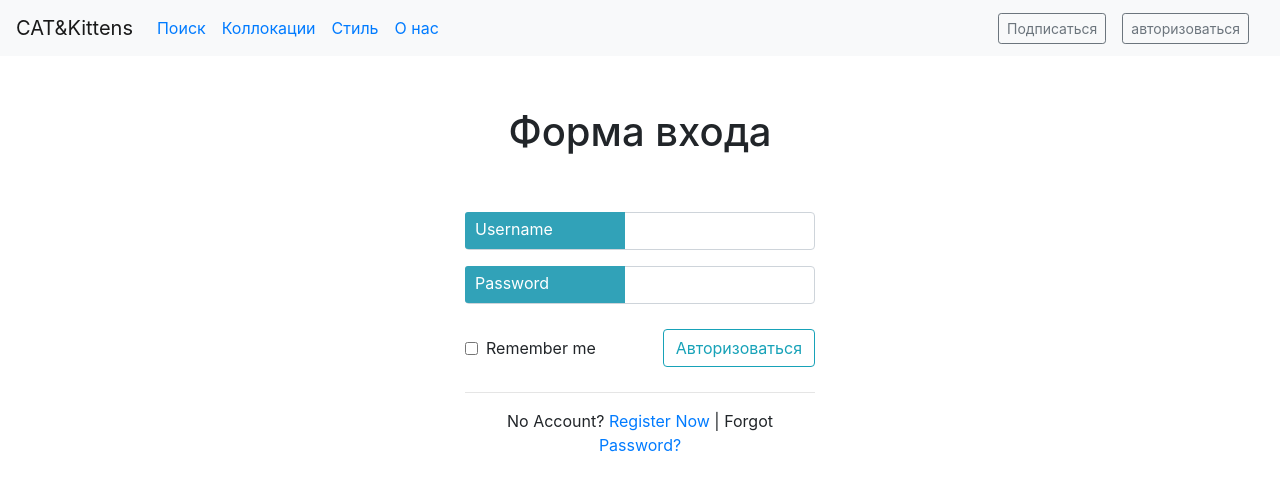
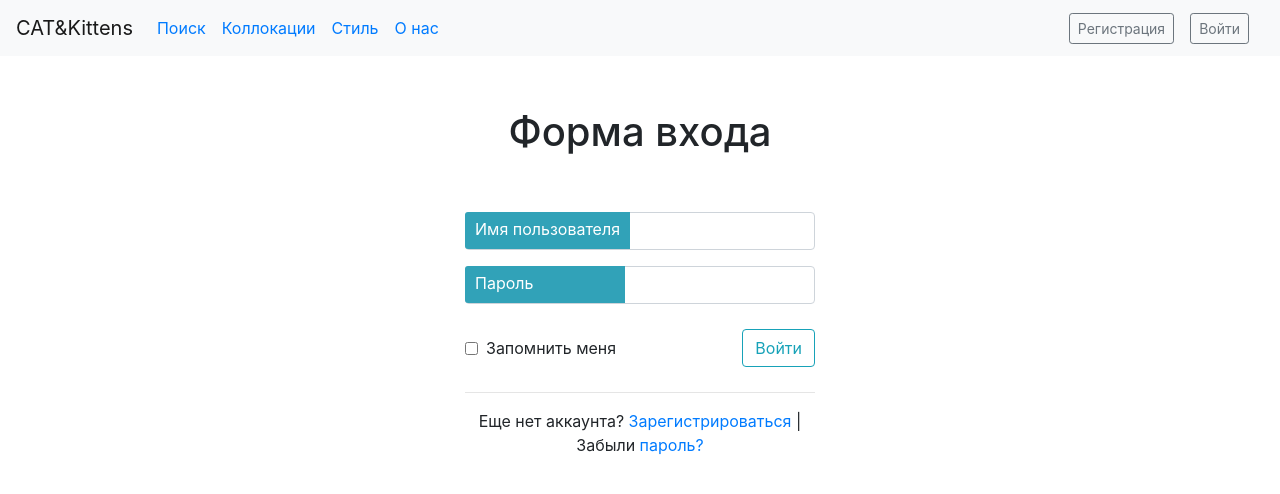
Before and after one commit to hseling/hseling-repo-cat-and-kittens, a Flask app: page /web/login in a window 1280 px wide. Shown: the top 494 px of the page. Run offline with Flask 2, Linux system fonts and the light colour scheme; parts of the project's set-up code (start-up, migrations or seed data) failed here and were passed over; some libraries are stand-ins or nearby versions.

Commit message:
minor linguistic changes

```diff
--- a/hseling-web-cat-and-kittens/hseling_web_cat_and_kittens/main.py
+++ b/hseling-web-cat-and-kittens/hseling_web_cat_and_kittens/main.py
@@ -87,8 +87,8 @@ log = getLogger(__name__)
 
 class LoginForm(FlaskForm):
 
-    username = StringField('Username', validators=[InputRequired('Имя пользователя требуется.')])
-    password = PasswordField('Password', validators=[InputRequired('Необходим пароль.')])
+    username = StringField('Имя пользователя', validators=[InputRequired('Требуется имя пользователя.')])
+    password = PasswordField('Пароль', validators=[InputRequired('Необходим пароль.')])
 
     def validate_username(self, username):
         user = UserInfo.query.filter_by(username=username.data).first()
@@ -100,7 +100,7 @@ class RegisterForm(FlaskForm):
 
     fullname = StringField('ФИО', validators=[InputRequired('Требуется ФИО')])
     username = StringField('Имя пользователя', validators=[InputRequired('Требуется имя пользователя')])
-    password = PasswordField('пароль', validators=[InputRequired('Требуется пароль')])
+    password = PasswordField('Пароль', validators=[InputRequired('Требуется пароль')])
     password1 = PasswordField('Подтвердить пароль', validators=[InputRequired('Подтвердить пароль')])
     email = StringField('Эл. адрес', validators=[InputRequired(), Email(message='Требуется эл. адрес')])
 
--- a/hseling-web-cat-and-kittens/hseling_web_cat_and_kittens/templates/base.html
+++ b/hseling-web-cat-and-kittens/hseling_web_cat_and_kittens/templates/base.html
@@ -42,8 +42,8 @@
                         {% if current_user.is_authenticated %}
                         <a class="btn btn-sm btn-outline-secondary" href="{{ url_for('logout') }}">Выйти</a>
                         {% else %}
-                        <a class="btn btn-sm btn-outline-secondary mr-3" href="{{ url_for('register') }}">Подписаться</a>
-                        <a class="btn btn-sm btn-outline-secondary" href="{{ url_for('login') }}">авторизоваться</a>
+                        <a class="btn btn-sm btn-outline-secondary mr-3" href="{{ url_for('register') }}">Регистрация</a>
+                        <a class="btn btn-sm btn-outline-secondary" href="{{ url_for('login') }}">Войти</a>
                         {% endif %}
                     </div>
                 </div>
--- a/hseling-web-cat-and-kittens/hseling_web_cat_and_kittens/templates/main.html
+++ b/hseling-web-cat-and-kittens/hseling_web_cat_and_kittens/templates/main.html
@@ -19,7 +19,7 @@
         <ul>
           <li>Экономика - 600 текстов</li>
           <li>Юриспруденция - 600 текстов</li>
-          <li>Лингвистика - 601 текстов</li>
+          <li>Лингвистика - 601 текст</li>
           <li>Педагогика и психология - 598 текстов</li>
           <li>История - 600 текстов</li>
           <li>Социология - 600 текстов</li>
@@ -54,9 +54,9 @@
     <h3>Разработчики</h3>
     <p>Преподаватели: Михаил Копотев (Хельсинкский университет), Олеся Кисселев (Университет Техаса в Сан-Антонио),
       Наталья Зевахина, Светлана Толдова (НИУ ВШЭ)</p>
-    <p>Студенты магистерской программы "Компьютерная лингвистика" НИУ ВШЭ (https://www.hse.ru/ma/ling/)</p>
+    <p>Студенты магистерской программы "<a href='https://www.hse.ru/ma/ling/'>Компьютерная лингвистика</a>" НИУ ВШЭ</p>
     <p>Студенты 2017-2019: Анастасия Баранчикова, Анна Дмитриева, Александр Климов, Станислав Краснов, Мария Фёдорова</p>
-    <p>Студенты 2019-2021: Елизавета Носова, Мария Килина, Андреа Грилланди,  Гадир Херуллах</p>
+    <p>Студенты 2019-2021: Елизавета Носова, Мария Килина, Андреа Грилланди, Гадир Херуллах</p>
     </div>
 
     <a href="https://github.com/hseling/hseling-repo-cat-and-kittens"><h3>Ссылка на Github проекта</h3></a>
--- a/hseling-web-cat-and-kittens/hseling_web_cat_and_kittens/templates/user/login.html
+++ b/hseling-web-cat-and-kittens/hseling_web_cat_and_kittens/templates/user/login.html
@@ -62,13 +62,13 @@
                 <div class="d-flex justify-content-between align-items-center">
                     <div class="d-flex justify-content-between align-items-center">
                         <input type="checkbox" required>
-                        <p class="mt-3 ml-2">Remember me</p>
+                        <p class="mt-3 ml-2">Запомнить меня</p>
                     </div>
-                    <button type="submit" value="login" class="btn btn-outline-info">Авторизоваться</button>
+                    <button type="submit" value="login" class="btn btn-outline-info">Войти</button>
                 </div>
             </form>
             <hr>
-            <p class="text-center">No Account? <a href="{{ url_for('register') }}">Register Now</a> | Forgot <a href="#">Password?</a></p>
+            <p class="text-center">Еще нет аккаунта? <a href="{{ url_for('register') }}">Зарегистрироваться</a> | Забыли <a href="#">пароль?</a></p>
         </div>
         <div class="col-md-4"></div>
     </div>
--- a/hseling-web-cat-and-kittens/hseling_web_cat_and_kittens/templates/user/register.html
+++ b/hseling-web-cat-and-kittens/hseling_web_cat_and_kittens/templates/user/register.html
@@ -12,7 +12,7 @@
     <form class="my-5" method="POST" action="{{ url_for('register') }}" novalidate>
         {{ form.csrf_token }}
         <h1 class="text-center">Регистрационная форма</h1>
-        <p class="text-center" style="color: red;">Все * необходимы</p>
+        <p class="text-center" style="color: red;">Все необходимые поля отмечены *</p>
         {% with messages = get_flashed_messages() %}
             {% if messages %}
                 {% for message in messages %}
@@ -65,7 +65,7 @@
             {{ form.password1(class="form-control") }}
         </div>
         <div class="text-center">
-            <button type="submit" class="btn btn-outline-info">регистр</button>
+            <button type="submit" class="btn btn-outline-info">Зарегистрироваться</button>
         </div>
     </form>
 </div>
```
